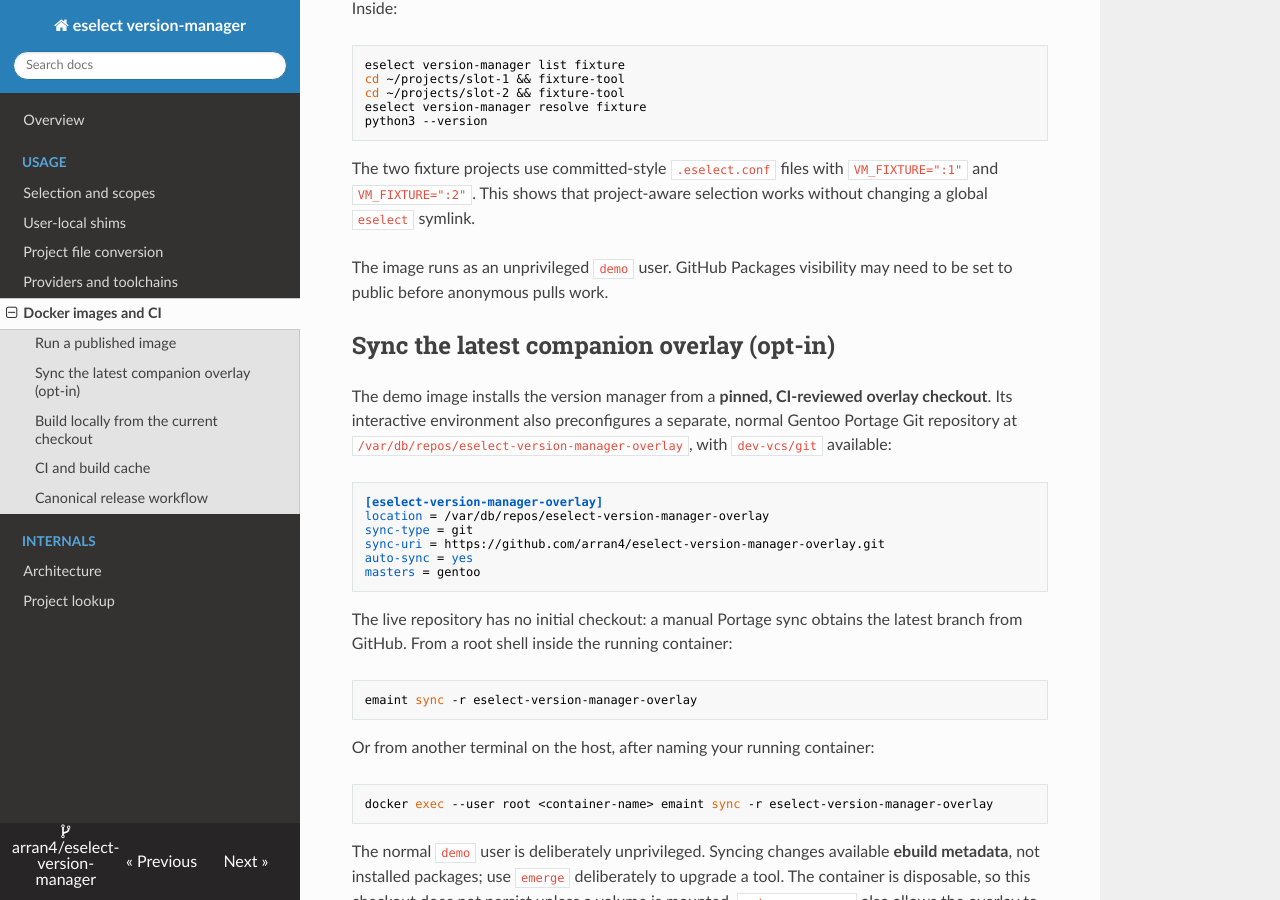
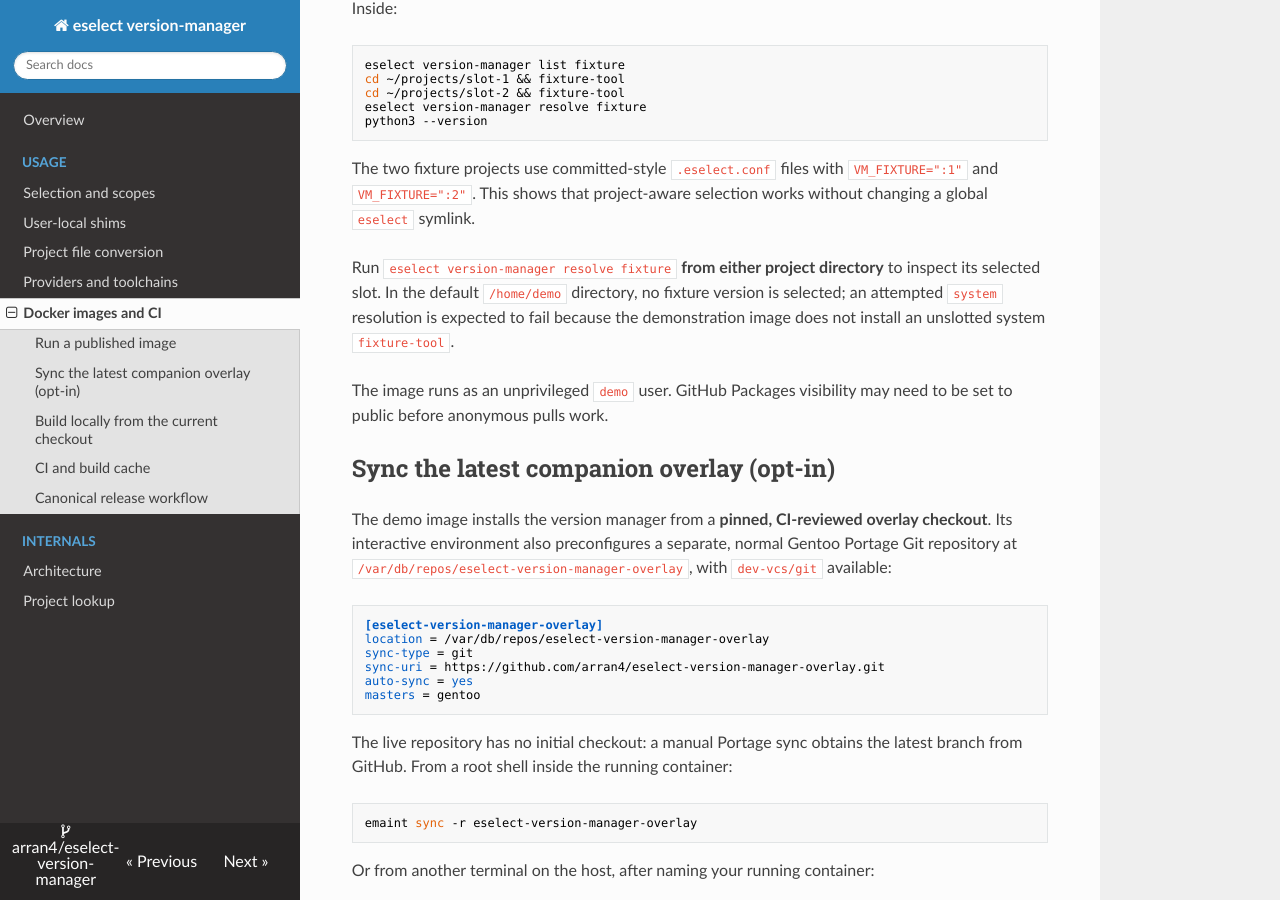
Before and after one commit to arran4/eselect-version-manager, an MkDocs documentation site: the page built from docs/containers.md, in a window 1280 px wide and 900 px high, scrolled down 676 px. Built offline with MkDocs 1.6.1, drawn with Linux system fonts in a browser that asks for light colours; nearby versions of some CDN libraries.

Commit message:
docs: explain demo fixture resolution requires a project root

````diff
--- a/docs/containers.md
+++ b/docs/containers.md
@@ -29,6 +29,8 @@ python3 --version
 ```
 
 The two fixture projects use committed-style `.eselect.conf` files with `VM_FIXTURE=":1"` and `VM_FIXTURE=":2"`. This shows that project-aware selection works without changing a global `eselect` symlink.
+
+Run `eselect version-manager resolve fixture` **from either project directory** to inspect its selected slot. In the default `/home/demo` directory, no fixture version is selected; an attempted `system` resolution is expected to fail because the demonstration image does not install an unslotted system `fixture-tool`.
 
 The image runs as an unprivileged `demo` user. GitHub Packages visibility may need to be set to public before anonymous pulls work.
 
````
